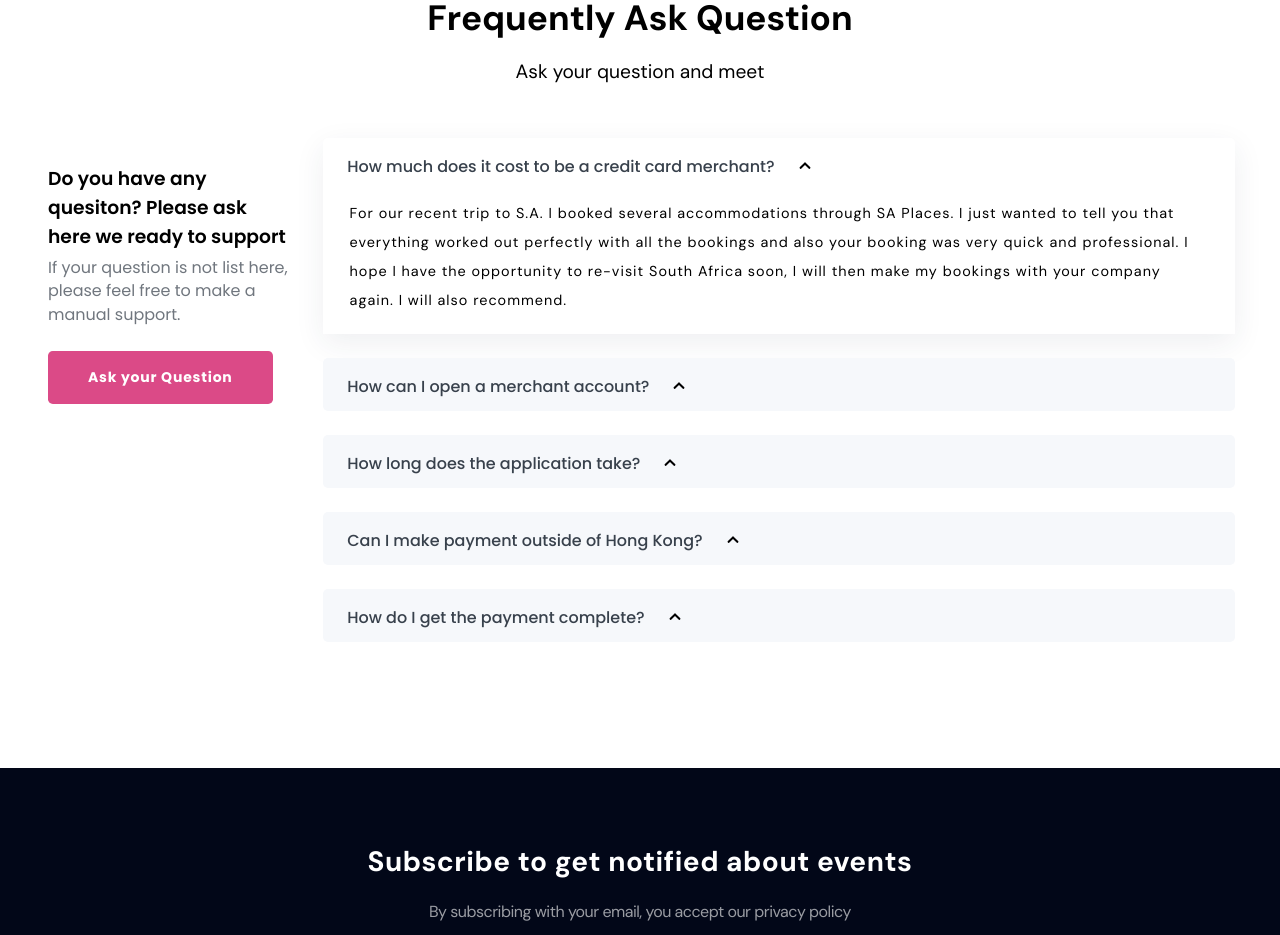
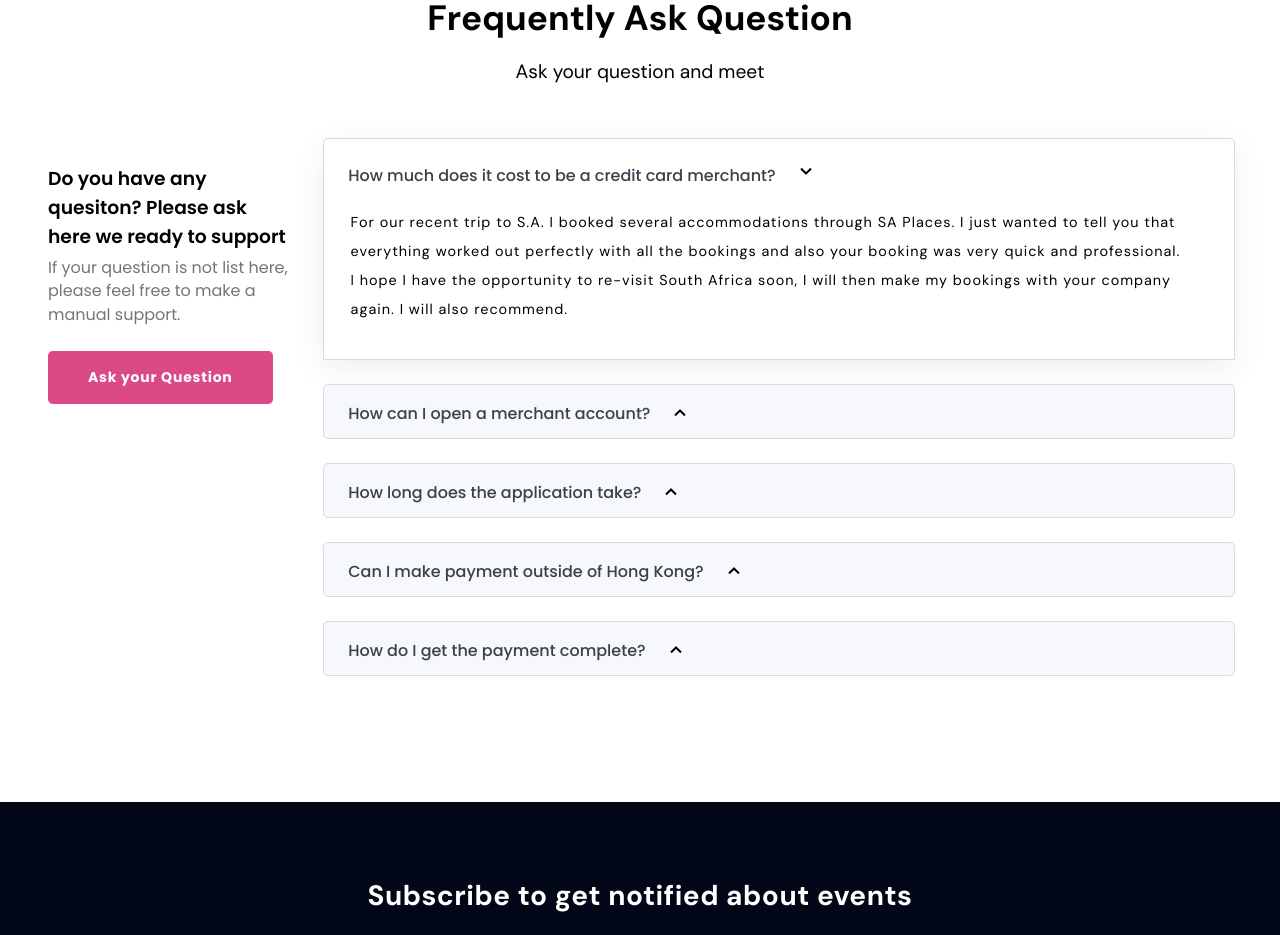
Before and after one commit to Anmol-Baranwal/WaitSmart, a Next.js app: page / in a window 1280 px wide. Shown: the part 3540-4475 px from the top of the page. Built offline with nearby package versions, Linux system fonts and the light colour scheme.

Commit message:
update styling of accordion for faq
use css to add smooth transition to rotate icon for open state
with other basic styling and smooth transition

```diff
--- a/components/Faq/accordionComponent.module.css
+++ b/components/Faq/accordionComponent.module.css
@@ -1,25 +1,31 @@
 .accordionWrapper {
   margin-bottom: 1.5rem;
   outline: none;
-  border: none;
+  border: 0.1px solid #dddada;
   border-radius: 5px;
   background-color: #f6f8fb;
   transition: background-color 0.3s ease-in-out, box-shadow 0.5s ease-in-out,
-    max-height 0.5s ease-in-out;
+    max-height 0.5s ease-in-out, padding-bottom 0.5s ease-in-out;
   overflow: hidden;
-  max-height: 2000px; /* Set a default value larger than the expected height */
+  transition: all 0.3s ease-in-out;
+  max-height: 2000px;
+  padding-bottom: 0; /* for transition effect */
 }
 
-/* .accordionItem {
-  display: flex;
-} */
+.accordionWrapper.open {
+  border-bottom-right-radius: 0;
+  border-bottom-left-radius: 0;
+  background-color: transparent;
+  box-shadow: 0px 9px 30px rgba(40, 48, 75, 0.08);
+  padding-bottom: 1rem; /* for transition effect */
+  padding-top: 0.5rem;
+}
 
 .accordionWrapper:hover {
   cursor: pointer;
 }
 
 .title {
-  /* justify-content: left; */
   padding: 16px 6px 12px;
   font-family: "Poppins", sans-serif;
   font-weight: 500;
@@ -34,10 +40,14 @@
 }
 
 .accordionIcon {
-  /* justify-content: right; */
   font-size: 1rem;
-  margin-left: 1rem;
+  margin-left: 1rem; /* Handle the width of icon, if u want it on R.H.S of parent container */
   padding-top: 0.2rem;
+  transition: transform 0.3s ease-in;
+}
+
+.accordionWrapper.open .accordionIcon {
+  transform: rotate(180deg);
 }
 
 .accordionContent {
@@ -52,19 +62,6 @@
   background-color: transparent;
   padding-bottom: 1.2rem;
 }
-
-.accordionWrapper.open {
-  border-bottom-right-radius: 0;
-  border-bottom-left-radius: 0;
-  background-color: transparent;
-  /* background-color: #ebebeb; */
-  box-shadow: 0px 9px 30px rgba(40, 48, 75, 0.08);
-}
-
-/* you can also use this without using another icon for the open position
-.accordionItem.open .accordionIcon {
-  transform: rotate(180deg);
-} */
 
 @media (max-width: 640px) {
   .title {
```
